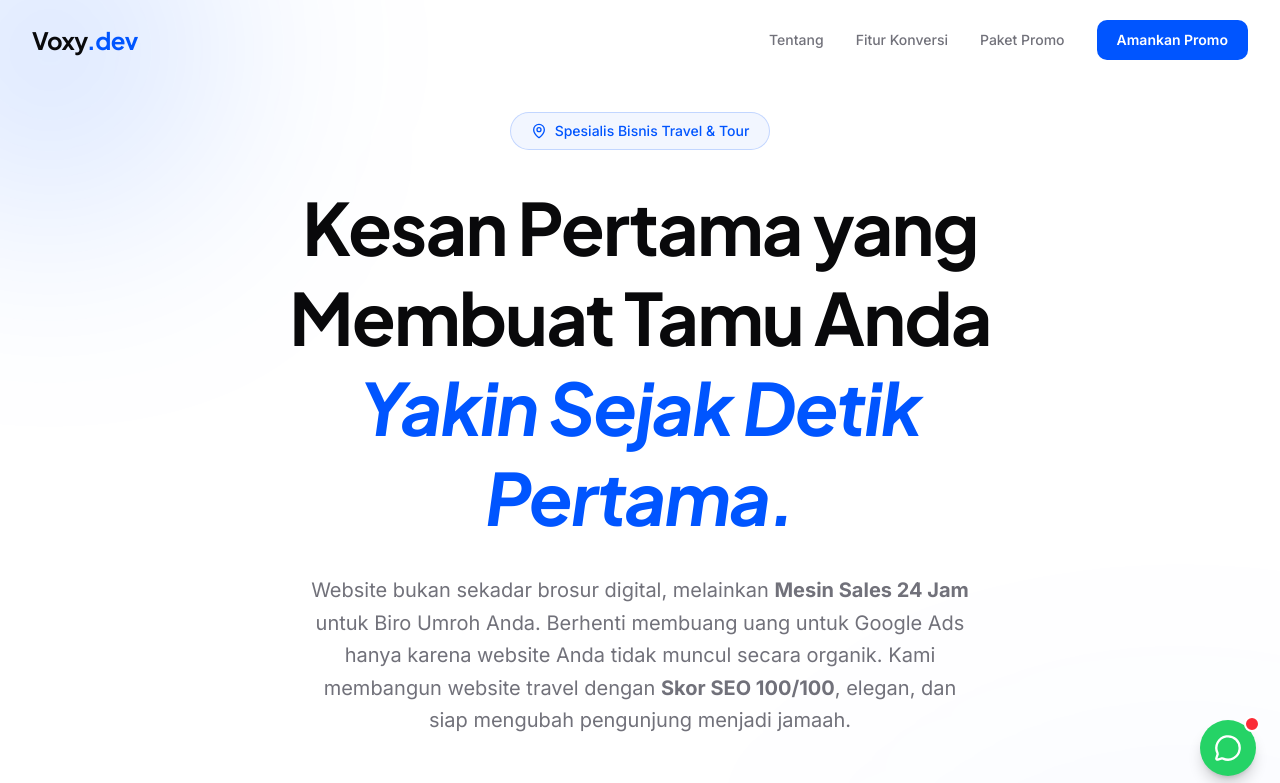
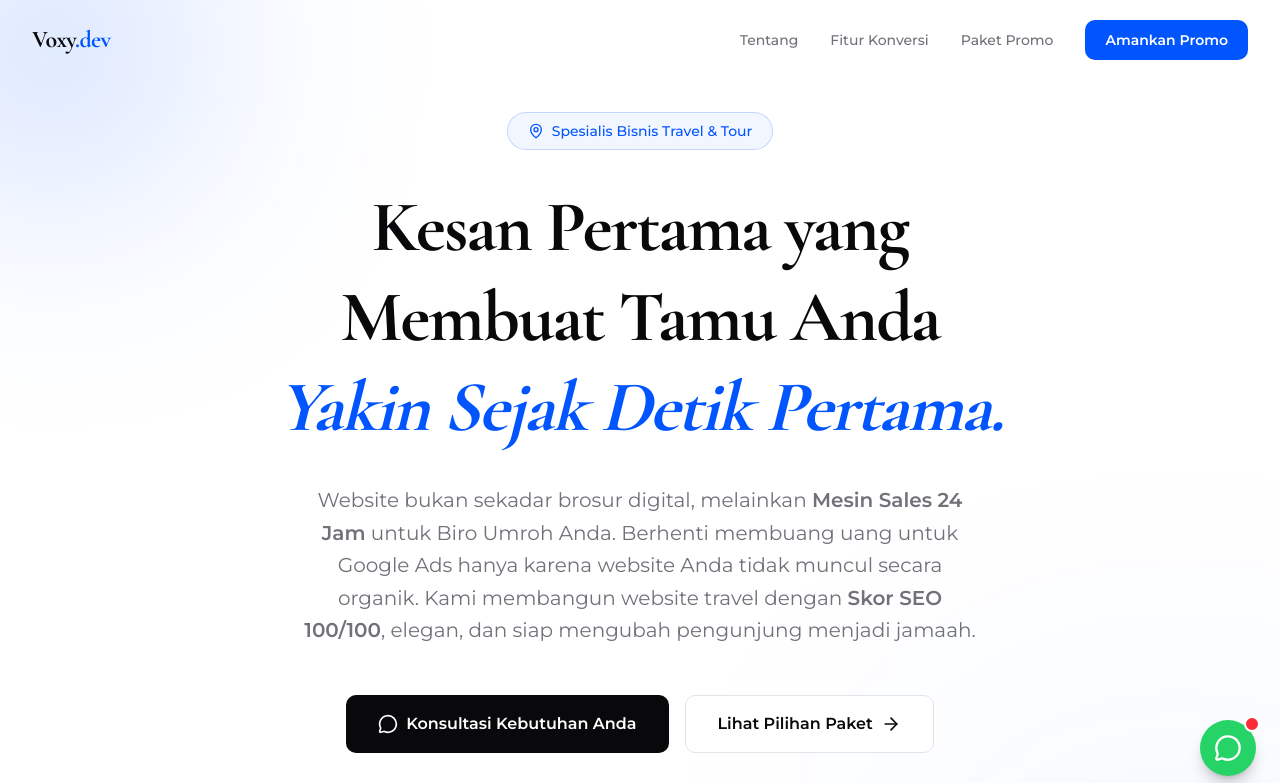
Before and after one commit to damosfxa/landingpage, a Next.js app: page / in a window 1280 px wide. Shown: the top 783 px of the page. Built offline with nearby package versions, Linux system fonts and the light colour scheme.

Commit message:
style: apply cormorant garamond and montserrat font pairing for classic luxury vibe

```diff
--- a/src/app/globals.css
+++ b/src/app/globals.css
@@ -49,8 +49,8 @@
   --radius-md: calc(var(--radius) - 2px);
   --radius-lg: var(--radius);
 
-  --font-sans: var(--font-inter), ui-sans-serif, system-ui, sans-serif;
-  --font-serif: var(--font-playfair), ui-serif, Georgia, Cambria, "Times New Roman", Times, serif;
+  --font-sans: var(--font-montserrat), ui-sans-serif, system-ui, sans-serif;
+  --font-serif: var(--font-cormorant), ui-serif, Georgia, Cambria, "Times New Roman", Times, serif;
 }
 
 @layer base {
--- a/src/app/layout.tsx
+++ b/src/app/layout.tsx
@@ -1,7 +1,22 @@
 import type { Metadata } from "next";
+import { Cormorant_Garamond, Montserrat } from "next/font/google";
 import "./globals.css";
 import { SmoothScrollProvider } from "@/components/smooth-scroll-provider";
 import { Toaster } from "sonner";
+
+const cormorant = Cormorant_Garamond({
+  subsets: ["latin"],
+  weight: ["400", "500", "600", "700"],
+  variable: "--font-cormorant",
+  display: "swap",
+});
+
+const montserrat = Montserrat({
+  subsets: ["latin"],
+  weight: ["300", "400", "500", "600"],
+  variable: "--font-montserrat",
+  display: "swap",
+});
 
 export const metadata: Metadata = {
   title: {
@@ -62,21 +77,7 @@ export default function RootLayout({
   children: React.ReactNode;
 }>) {
   return (
-    <html lang="id" className="h-full antialiased">
-      <head>
-        <link rel="preconnect" href="https://fonts.googleapis.com" />
-        <link rel="preconnect" href="https://fonts.gstatic.com" crossOrigin="anonymous" />
-        <link
-          href="https://fonts.googleapis.com/css2?family=Inter:wght@400;500;600;700&family=Plus+Jakarta+Sans:ital,wght@0,400;0,600;0,700;0,800;1,400;1,600;1,700;1,800&display=swap"
-          rel="stylesheet"
-        />
-        <style>{`
-          :root {
-            --font-inter: 'Inter', sans-serif;
-            --font-playfair: 'Plus Jakarta Sans', sans-serif;
-          }
-        `}</style>
-      </head>
+    <html lang="id" className={`h-full antialiased ${cormorant.variable} ${montserrat.variable}`}>
       <body className="min-h-full flex flex-col font-sans">
         <SmoothScrollProvider>
           {children}
```
